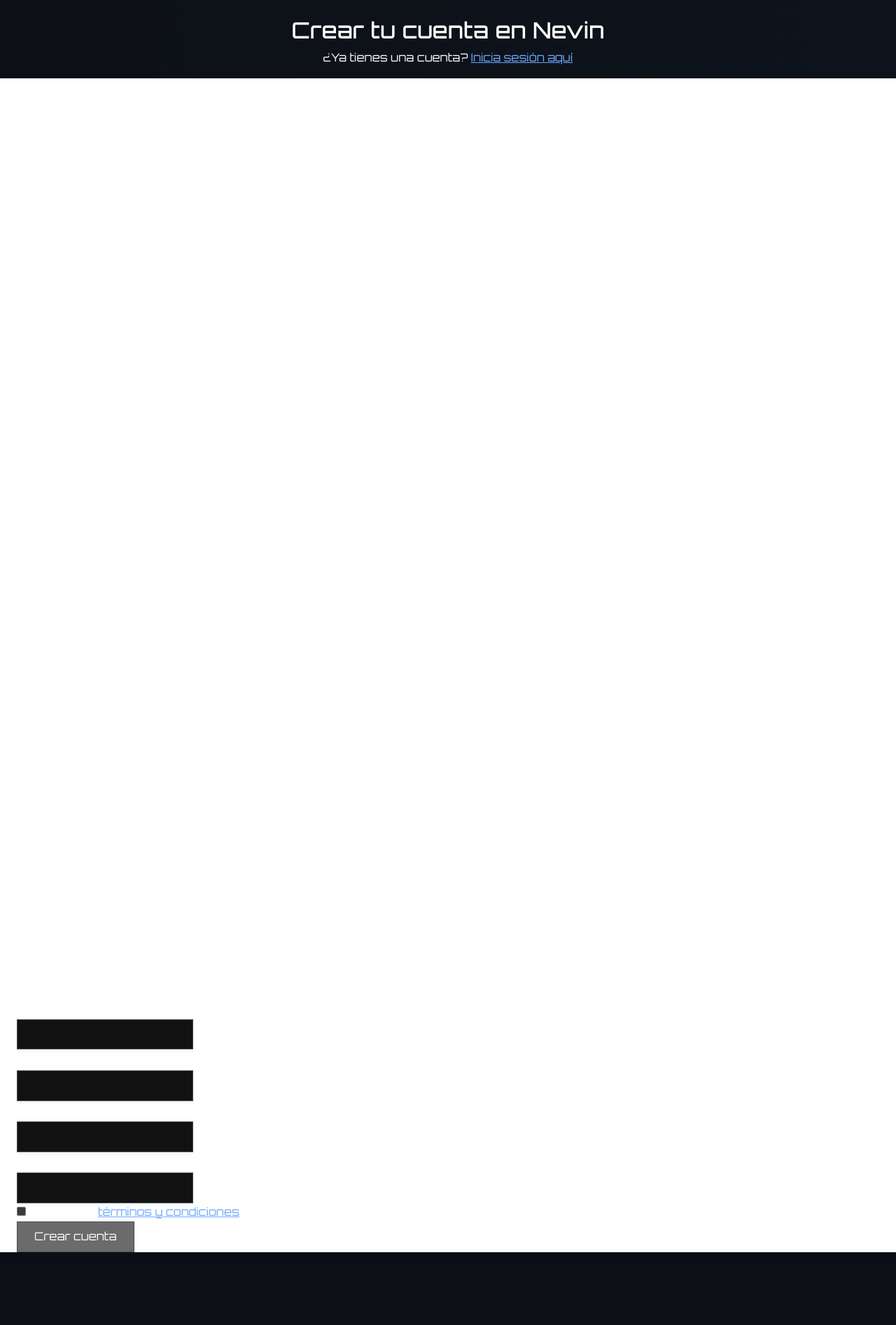
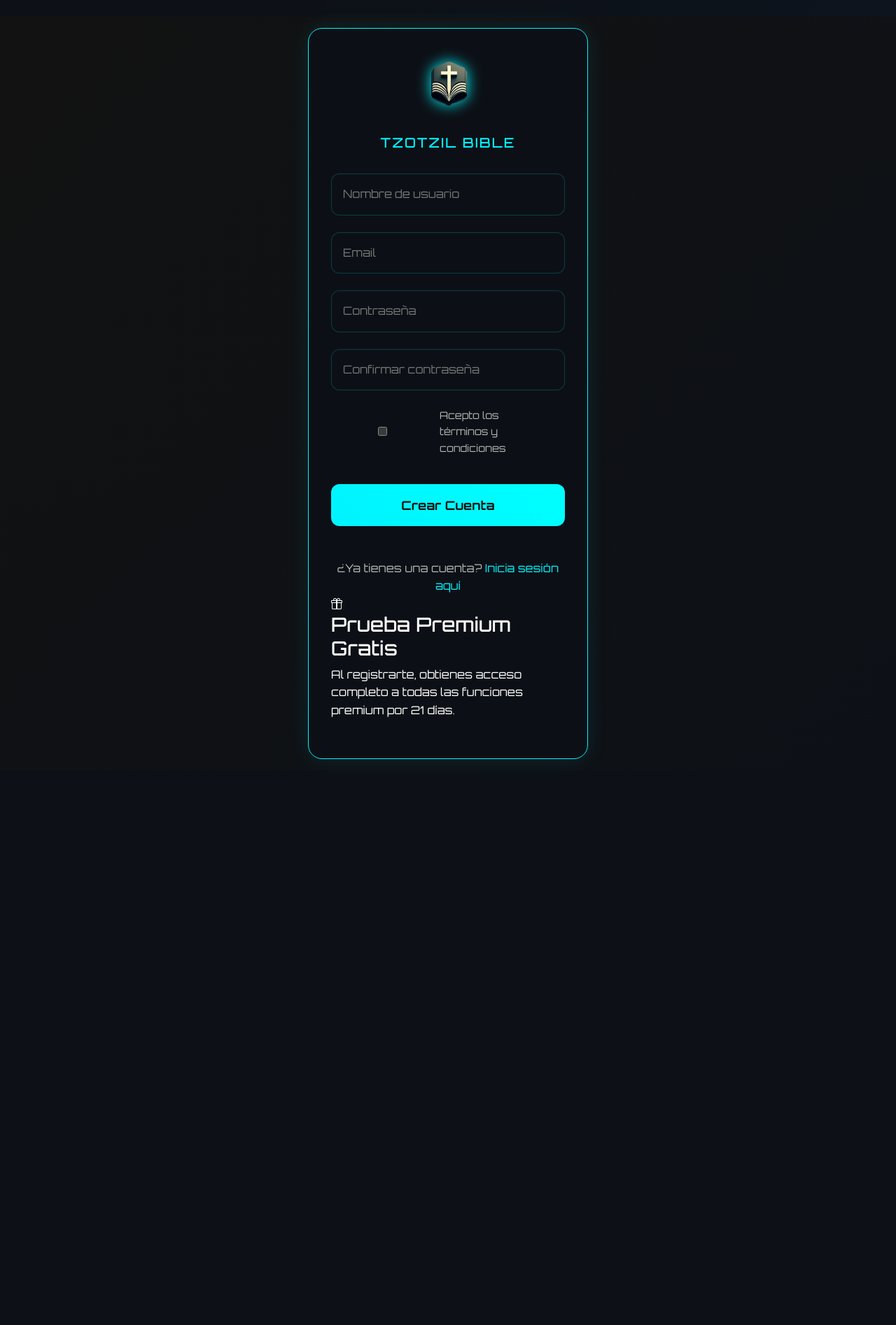
Before and after one commit to g3lasio/tzotzil-bible-V2.0, a Flask app: page /api/auth/register in a window 1280 px wide. Shown: the whole page at 70% size. After the commit the page ends 1085 px from the top, so only its background shows below. Run offline with Flask 3, Linux system fonts and the light colour scheme.

Commit message:
Assistant checkpoint: Update signup page to match login styling
Assistant generated file changes:
- templates/auth/signup.html: Update signup page to match login style
- static/css/style.css: Add premium trial banner styles

---

User prompt:

puedes replicar excatmente el mismo estilo del login al portal de @templates/auth/signup.html el mismo estilo mismos colores logo y todo.

```diff
--- a/templates/auth/signup.html
+++ b/templates/auth/signup.html
@@ -1,109 +1,68 @@
+
 {% extends "base.html" %}
 {% block content %}
-<div class="min-h-screen bg-gray-100 flex flex-col justify-center py-12 sm:px-6 lg:px-8">
-    <div class="sm:mx-auto sm:w-full sm:max-w-md">
-        <h2 class="text-center text-3xl font-extrabold text-gray-900">
-            Crear tu cuenta en Nevin
-        </h2>
-        <p class="mt-2 text-center text-sm text-gray-600">
-            ¿Ya tienes una cuenta?
-            <a href="{{ url_for('auth.login') }}" class="font-medium text-indigo-600 hover:text-indigo-500">
-                Inicia sesión aquí
-            </a>
-        </p>
-    </div>
+<div class="login-portal">
+    <div class="login-container">
+        <div class="login-card">
+            <div class="logo-container">
+                <img src="{{ url_for('static', filename='images/Designer.png') }}" alt="Bible Icon" class="login-logo">
+            </div>
 
-    <div class="mt-8 sm:mx-auto sm:w-full sm:max-w-md">
-        <div class="bg-white py-8 px-4 shadow sm:rounded-lg sm:px-10">
-            <!-- Banner de prueba gratuita -->
-            <div class="mb-6 p-4 bg-green-50 rounded-md">
-                <div class="flex">
-                    <div class="flex-shrink-0">
-                        <svg class="h-5 w-5 text-green-400" xmlns="http://www.w3.org/2000/svg" viewBox="0 0 20 20" fill="currentColor">
-                            <path fill-rule="evenodd" d="M10 18a8 8 0 100-16 8 8 0 000 16zm3.707-9.293a1 1 0 00-1.414-1.414L9 10.586 7.707 9.293a1 1 0 00-1.414 1.414l2 2a1 1 0 001.414 0l4-4z" clip-rule="evenodd" />
-                        </svg>
-                    </div>
-                    <div class="ml-3">
-                        <h3 class="text-sm font-medium text-green-800">
-                            Prueba Premium Gratis por 21 días
-                        </h3>
-                        <div class="mt-2 text-sm text-green-700">
-                            <p>Al registrarte, obtienes acceso completo a todas las funciones premium de Nevin por 21 días.</p>
-                        </div>
-                    </div>
-                </div>
-            </div>
+            <h2>Tzotzil Bible</h2>
 
             {% with messages = get_flashed_messages(with_categories=true) %}
                 {% if messages %}
                     {% for category, message in messages %}
-                        <div class="mb-4 p-4 rounded-md {% if category == 'error' %}bg-red-50 text-red-700{% else %}bg-green-50 text-green-700{% endif %}">
+                        <div class="alert {% if category == 'error' %}alert-error{% else %}alert-success{% endif %}">
                             {{ message }}
                         </div>
                     {% endfor %}
                 {% endif %}
             {% endwith %}
 
-            <form class="space-y-6" method="POST" action="{{ url_for('auth.register') }}">
-                <div>
-                    <label for="username" class="block text-sm font-medium text-gray-700">
-                        Nombre de usuario
-                    </label>
-                    <div class="mt-1">
-                        <input id="username" name="username" type="text" required
-                            class="appearance-none block w-full px-3 py-2 border border-gray-300 rounded-md shadow-sm placeholder-gray-400 focus:outline-none focus:ring-indigo-500 focus:border-indigo-500 sm:text-sm"
-                            pattern="[a-zA-Z0-9_-]{3,30}"
-                            title="El nombre de usuario debe tener entre 3 y 30 caracteres, y solo puede contener letras, números, guiones y guiones bajos">
-                    </div>
+            <form class="login-form" method="POST" action="{{ url_for('auth.register') }}">
+                <div class="form-group">
+                    <input id="username" name="username" type="text" placeholder="Nombre de usuario" required
+                        pattern="[a-zA-Z0-9_-]{3,30}"
+                        title="El nombre de usuario debe tener entre 3 y 30 caracteres, y solo puede contener letras, números, guiones y guiones bajos">
                 </div>
 
-                <div>
-                    <label for="email" class="block text-sm font-medium text-gray-700">
-                        Email
-                    </label>
-                    <div class="mt-1">
-                        <input id="email" name="email" type="email" autocomplete="email" required
-                            class="appearance-none block w-full px-3 py-2 border border-gray-300 rounded-md shadow-sm placeholder-gray-400 focus:outline-none focus:ring-indigo-500 focus:border-indigo-500 sm:text-sm">
-                    </div>
+                <div class="form-group">
+                    <input id="email" name="email" type="email" placeholder="Email" required>
                 </div>
 
-                <div>
-                    <label for="password" class="block text-sm font-medium text-gray-700">
-                        Contraseña
-                    </label>
-                    <div class="mt-1">
-                        <input id="password" name="password" type="password" required
-                            class="appearance-none block w-full px-3 py-2 border border-gray-300 rounded-md shadow-sm placeholder-gray-400 focus:outline-none focus:ring-indigo-500 focus:border-indigo-500 sm:text-sm"
-                            pattern="(?=.*\d)(?=.*[a-z])(?=.*[A-Z])(?=.*[!@#$%^&*]).{8,}"
-                            title="La contraseña debe tener al menos 8 caracteres, una mayúscula, una minúscula, un número y un carácter especial">
-                    </div>
+                <div class="form-group">
+                    <input id="password" name="password" type="password" placeholder="Contraseña" required
+                        pattern="(?=.*\d)(?=.*[a-z])(?=.*[A-Z])(?=.*[!@#$%^&*]).{8,}"
+                        title="La contraseña debe tener al menos 8 caracteres, una mayúscula, una minúscula, un número y un carácter especial">
                 </div>
 
-                <div>
-                    <label for="confirm_password" class="block text-sm font-medium text-gray-700">
-                        Confirmar contraseña
-                    </label>
-                    <div class="mt-1">
-                        <input id="confirm_password" name="confirm_password" type="password" required
-                            class="appearance-none block w-full px-3 py-2 border border-gray-300 rounded-md shadow-sm placeholder-gray-400 focus:outline-none focus:ring-indigo-500 focus:border-indigo-500 sm:text-sm">
-                    </div>
+                <div class="form-group">
+                    <input id="confirm_password" name="confirm_password" type="password" placeholder="Confirmar contraseña" required>
                 </div>
 
-                <div class="flex items-center">
-                    <input id="terms" name="terms" type="checkbox" required
-                        class="h-4 w-4 text-indigo-600 focus:ring-indigo-500 border-gray-300 rounded">
-                    <label for="terms" class="ml-2 block text-sm text-gray-900">
-                        Acepto los <a href="#" class="text-indigo-600 hover:text-indigo-500">términos y condiciones</a>
+                <div class="form-options">
+                    <label class="remember-me">
+                        <input type="checkbox" name="terms" required>
+                        <span>Acepto los términos y condiciones</span>
                     </label>
                 </div>
 
-                <div>
-                    <button type="submit"
-                        class="w-full flex justify-center py-2 px-4 border border-transparent rounded-md shadow-sm text-sm font-medium text-white bg-indigo-600 hover:bg-indigo-700 focus:outline-none focus:ring-2 focus:ring-offset-2 focus:ring-indigo-500">
-                        Crear cuenta
-                    </button>
+                <button type="submit" class="login-btn">Crear Cuenta</button>
+            </form>
+
+            <div class="register-link">
+                ¿Ya tienes una cuenta? <a href="{{ url_for('auth.login') }}">Inicia sesión aquí</a>
+            </div>
+
+            <!-- Banner de prueba gratuita -->
+            <div class="premium-trial">
+                <div class="trial-content">
+                    <i class="bi bi-gift"></i>
+                    <h3>Prueba Premium Gratis</h3>
+                    <p>Al registrarte, obtienes acceso completo a todas las funciones premium por 21 días.</p>
                 </div>
-            </form>
+            </div>
         </div>
     </div>
 </div>
```
